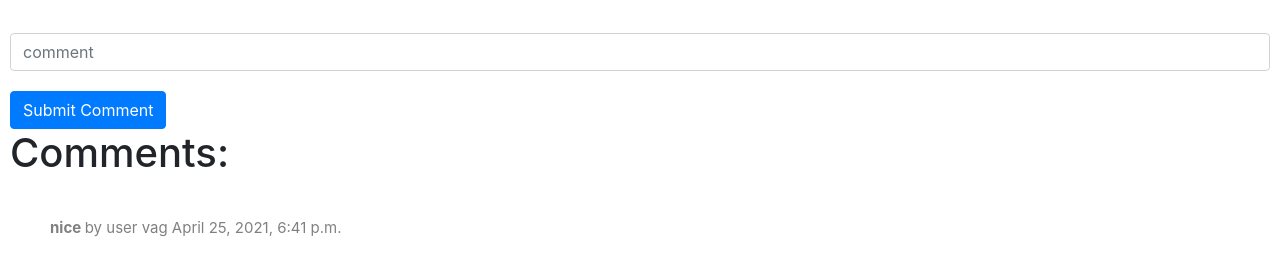
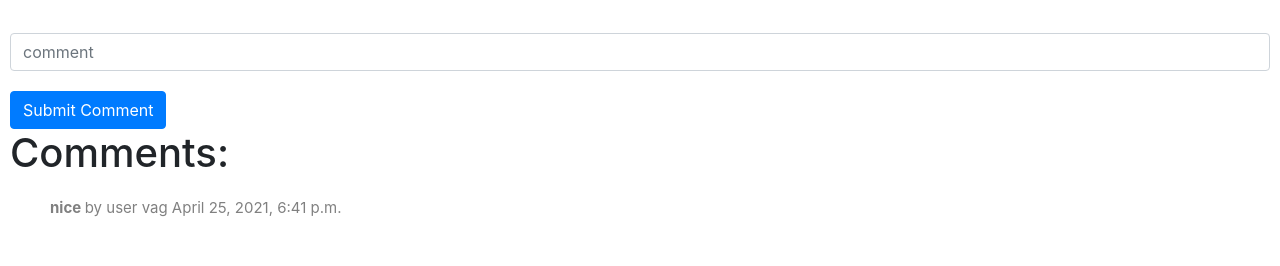
Before and after one commit to neteng0911/carpool, a Django app: page /listings/12 in a window 1280 px wide. Shown: the part 866-1132 px from the top of the page. After the commit the page ends 1083 px from the top, so only its background shows below. Run offline with Django 3.2, Linux system fonts and the light colour scheme; data comes from the database, SQL or seed files in the repository; both versions use the stored data as it was after the commit; some libraries are stand-ins or nearby versions.

Commit message:
final commit

```diff
--- a/commerce/auctions/models.py
+++ b/commerce/auctions/models.py
@@ -2,6 +2,8 @@ from django.contrib.auth.models import AbstractUser
 from django.db import models
 from django.utils.timezone import now
 from django.utils import timezone
+
+
 
 
 
--- a/commerce/auctions/templates/auctions/listings/flisting.html
+++ b/commerce/auctions/templates/auctions/listings/flisting.html
@@ -96,11 +96,11 @@
 
 {% endifequal %}
 {% endifequal %}
-<div style="margin-top:10px">
+<div style="margin-top:60px">
     <form action="{% url 'flisting' listing.id %}" method="post">
         {% csrf_token %}
      <div class="form-comm">
-            <input class="form-control" type="text" name="comment_input" placeholder="comment">
+            <input class="form-control"  type="text" name="comment_input" placeholder="comment">
      </div>
         <input class="btn btn-primary" type="submit" name="submit_comment" value="Submit Comment">
 
@@ -113,7 +113,7 @@
 <h1> Comments: </h1>
 {% for comm in comms %}
     <ul>
-        <p style= "margin-top: 40px; color:grey; font-size:15px;"> <strong>{{comm}} </strong> by user {{comm.comment_author}} {{comm.created_date}}</p>
+        <p style= "margin-top: 20px; color:grey; font-size:15px;"> <strong>{{comm}} </strong> by user {{comm.comment_author}} {{comm.created_date}}</p>
     </ul>
 {% endfor %}
 
--- a/commerce/auctions/templates/auctions/login.html
+++ b/commerce/auctions/templates/auctions/login.html
@@ -11,10 +11,10 @@
     <form action="{% url 'login' %}" method="post">
         {% csrf_token %}
         <div class="form-group">
-            <input autofocus class="form-control" type="text" name="username" placeholder="Username">
+            <input autofocus class="form-control" style="margin-top: 20px"; type="text" name="username" placeholder="Username">
         </div>
         <div class="form-group">
-            <input class="form-control" type="password" name="password" placeholder="Password">
+            <input class="form-control" style="margin-top: 20px"; type="password" name="password" placeholder="Password">
         </div>
         <input class="btn btn-primary" type="submit" value="Login">
     </form>
```
Also changed, not shown: commerce/db.sqlite3.
